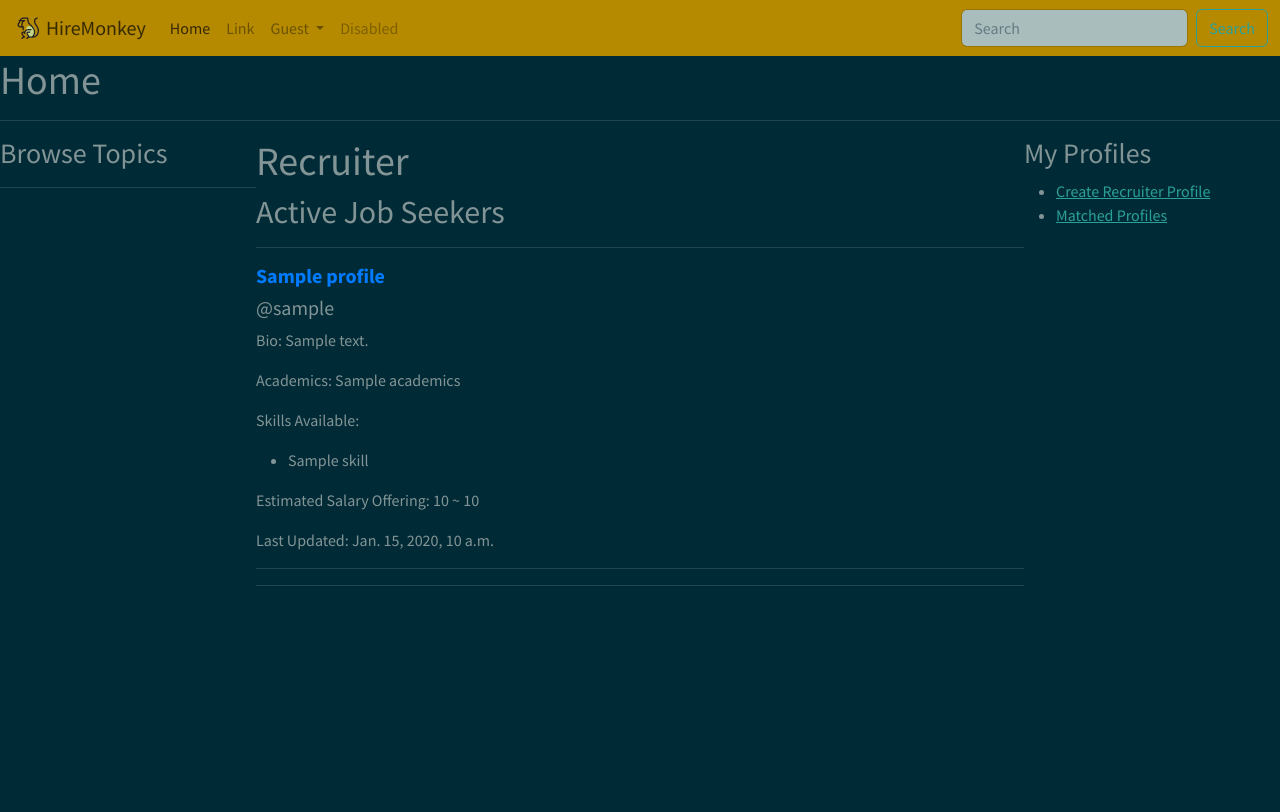
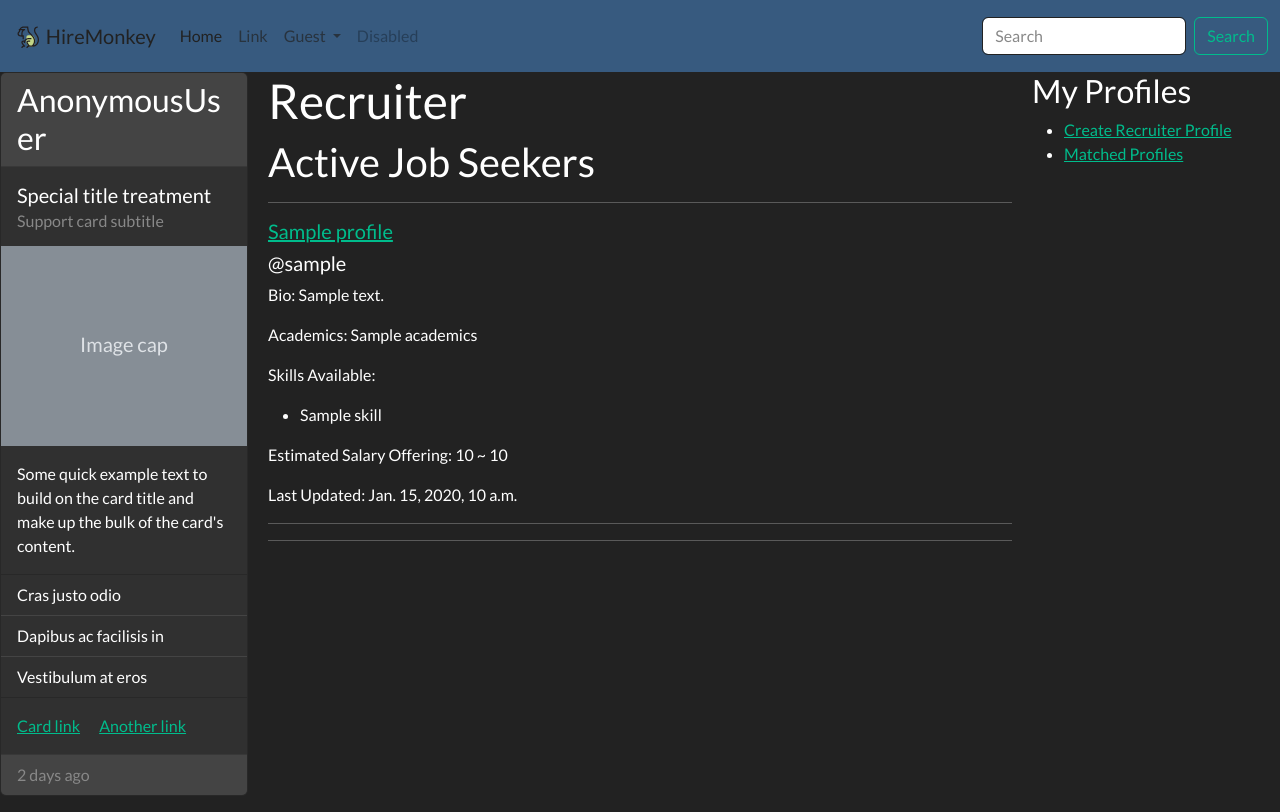
Before and after one commit to SnowHana/hiremonkey, a Django app: template hiremonkey/base/templates/base/home.html in a window 1280 px wide. Before the commit the page ends 586 px from the top, so only its background shows below. Run offline with Django 4.2, Linux system fonts and the light colour scheme; the template is opened without the code that fills it: most values are stand-ins (such as "Sample title", 1, 10 or a date in 2020); some libraries are stand-ins or nearby versions.

Commit message:
Working on match, we can do sth like displaying active profile in left most colmn

```diff
--- a/hiremonkey/base/templates/base/home.html
+++ b/hiremonkey/base/templates/base/home.html
@@ -5,24 +5,45 @@
     .home-container {
         display: grid;
         grid-template-columns: 1fr 3fr 1fr;
-    }
-
-    .h5-link {
-        font-size: 1.25rem;
-        font-weight: bold;
-        color: #007bff;
-        text-decoration: none;
+        gap: 20px
     }
 </style>
 
-<h1>Home</h1>
-<hr>
 
 <div class="home-container">
-    <div>
-        <h3>Browse Topics</h3>
-        <hr>
+
+
+    <div class="card mb-3">
+        <h3 class="card-header">{{ request.user }}</h3>
+        <div class="card-body">
+            <h5 class="card-title">Special title treatment</h5>
+            <h6 class="card-subtitle text-muted">Support card subtitle</h6>
+        </div>
+        <svg xmlns="http://www.w3.org/2000/svg" class="d-block user-select-none" width="100%" height="200"
+            aria-label="Placeholder: Image cap" focusable="false" role="img" preserveAspectRatio="xMidYMid slice"
+            viewBox="0 0 318 180" style="font-size:1.125rem;text-anchor:middle">
+            <rect width="100%" height="100%" fill="#868e96"></rect>
+            <text x="50%" y="50%" fill="#dee2e6" dy=".3em">Image cap</text>
+        </svg>
+        <div class="card-body">
+            <p class="card-text">Some quick example text to build on the card title and make up the bulk of the card's
+                content.</p>
+        </div>
+        <ul class="list-group list-group-flush">
+            <li class="list-group-item">Cras justo odio</li>
+            <li class="list-group-item">Dapibus ac facilisis in</li>
+            <li class="list-group-item">Vestibulum at eros</li>
+        </ul>
+        <div class="card-body">
+            <a href="#" class="card-link">Card link</a>
+            <a href="#" class="card-link">Another link</a>
+        </div>
+        <div class="card-footer text-muted">
+            2 days ago
+        </div>
     </div>
+
+
 
     <div>
         <h1>{{ user_status }}</h1>
--- a/hiremonkey/templates/base.html
+++ b/hiremonkey/templates/base.html
@@ -3,7 +3,8 @@
 <head>
     <meta charset="UTF-8">
     <title>HireMonkey</title>
-    <link rel="stylesheet" type='text/css' href="https://bootswatch.com/5/solar/bootstrap.min.css">
+    <link rel="stylesheet" type='text/css' href="https://bootswatch.com/5/darkly/bootstrap.min.css">
+
     {# {% load crispy_forms_tags %}#}
 </head>
 <body>
--- a/hiremonkey/templates/navbar.html
+++ b/hiremonkey/templates/navbar.html
@@ -43,7 +43,6 @@
                                 <a class="dropdown-item" href="{% url 'active_profile_selection' %}">Select Active
                                     Profile To View</a>
                             </li>
-                            {# <a href="{% url 'user_mode_selection' %}">Select user mode</a>#}
                             {% else %}
                             <li>
                                 <a class="dropdown-item" href="{% url 'login' %}">Login</a>
```
Also changed, not shown: hiremonkey/db.sqlite3.
